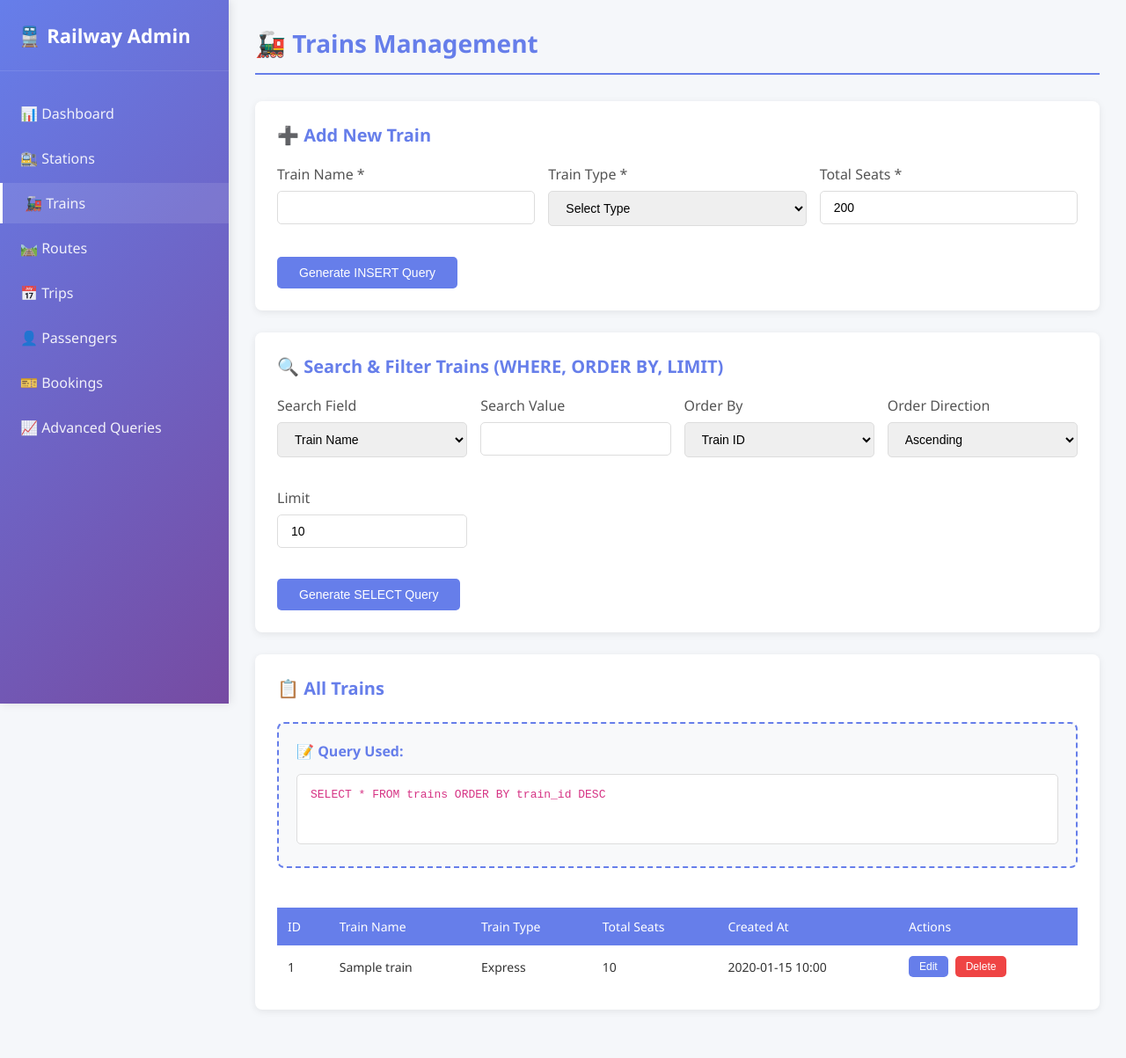
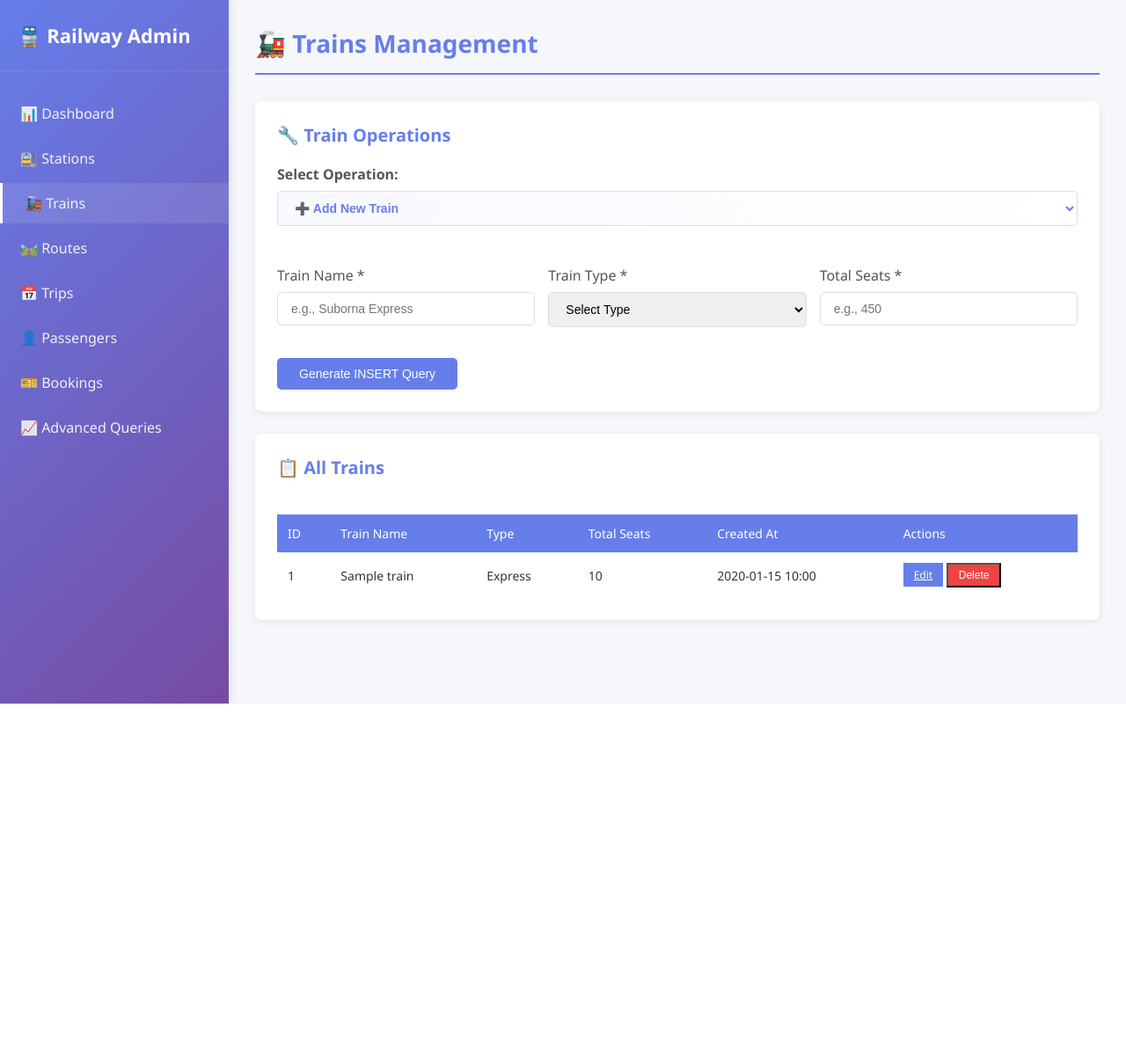
Before and after one commit to Abhijeet-Deb-Nath/Railway-Lite-Web, a PHP site: page /pages/trains.php in a window 1280 px wide. Shown: the whole page at 88% size. After the commit the page ends 800 px from the top, so only its background shows below. Run offline with PHP 8.4, Linux system fonts and the light colour scheme; tables that the repository leaves empty hold one stand-in row (values such as "Sample post").

Commit message:
train page polished

```diff
--- a/pages/trains.php
+++ b/pages/trains.php
@@ -4,13 +4,23 @@ $pageTitle = 'Trains';
 
 $message = '';
 $generatedQuery = '';
+$executedQuery = '';
 $action = '';
+$showQueryBox = false;
+$currentOperation = 'create'; // Default tab
+$search_results = null;
 
+// Get all train types for dropdown
+$train_types = ['Express', 'Intercity', 'Local', 'Mail'];
+
+// Handle form submissions
 if ($_SERVER['REQUEST_METHOD'] == 'POST') {
     $action = $_POST['action'] ?? '';
+    $currentOperation = $_POST['operation'] ?? 'create'; // Remember which tab was active
 
     if ($action == 'generate') {
         $operation = $_POST['operation'] ?? '';
+        $showQueryBox = true;
 
         if ($operation == 'create') {
             $train_name = escapeString($conn, $_POST['train_name']);
@@ -30,33 +40,61 @@ if ($_SERVER['REQUEST_METHOD'] == 'POST') {
             $generatedQuery = "DELETE FROM trains WHERE train_id=$train_id";
         }
         elseif ($operation == 'search') {
-            $search_field = $_POST['search_field'];
-            $search_value = escapeString($conn, $_POST['search_value']);
+            $train_type = $_POST['train_type'] ?? '';
             $order_by = $_POST['order_by'] ?? 'train_id';
             $order_dir = $_POST['order_dir'] ?? 'ASC';
             $limit = (int)($_POST['limit'] ?? 10);
 
-            if ($search_field == 'train_type') {
-                $generatedQuery = "SELECT * FROM trains WHERE $search_field = '$search_value' ORDER BY $order_by $order_dir LIMIT $limit";
+            if (!empty($train_type)) {
+                $generatedQuery = "SELECT * FROM trains WHERE train_type = '$train_type' ORDER BY $order_by $order_dir LIMIT $limit";
             } else {
-                $generatedQuery = "SELECT * FROM trains WHERE $search_field LIKE '%$search_value%' ORDER BY $order_by $order_dir LIMIT $limit";
+                $generatedQuery = "SELECT * FROM trains ORDER BY $order_by $order_dir LIMIT $limit";
             }
         }
     }
     elseif ($action == 'execute' && !empty($_POST['query'])) {
         $generatedQuery = $_POST['query'];
+        $executedQuery = $generatedQuery;
+        $showQueryBox = true;
         $result = executeQuery($conn, $generatedQuery);
 
         if ($result['success']) {
             $message = '<div class="alert alert-success">✓ Query executed successfully!</div>';
+
+            // For INSERT/UPDATE/DELETE - redirect to refresh list
+            if (stripos($generatedQuery, 'INSERT') === 0 ||
+                stripos($generatedQuery, 'UPDATE') === 0 ||
+                stripos($generatedQuery, 'DELETE') === 0) {
+                header("Location: trains.php?success=1");
+                exit;
+            }
+            // For SELECT - execute and show results
+            elseif (stripos($generatedQuery, 'SELECT') === 0) {
+                $search_results = $conn->query($generatedQuery);
+            }
         } else {
             $message = '<div class="alert alert-error">✗ Error: ' . $result['error'] . '</div>';
         }
     }
 }
 
+// Check for redirect success message
+if (isset($_GET['success'])) {
+    $message = '<div class="alert alert-success">✓ Operation completed successfully!</div>';
+}
+
+// Get all trains for display
 $sql_view = "SELECT * FROM trains ORDER BY train_id DESC";
-$trains_result = $conn->query($sql_view);
+$trains_result = $search_results ?? $conn->query($sql_view);
+$list_title = $search_results ? "Search Results" : "All Trains";
+
+// Get train for edit if edit_id is provided
+$edit_train = null;
+if (isset($_GET['edit_id'])) {
+    $edit_id = (int)$_GET['edit_id'];
+    $edit_result = $conn->query("SELECT * FROM trains WHERE train_id = $edit_id");
+    $edit_train = $edit_result->fetch_assoc();
+}
 ?>
 <?php include '../includes/header.php'; ?>
 <?php include '../includes/sidebar.php'; ?>
@@ -68,14 +106,26 @@ $trains_result = $conn->query($sql_view);
 
     <?php echo $message; ?>
 
+    <!-- Single Operations Card -->
     <div class="card">
-        <h2>➕ Add New Train</h2>
-        <form method="POST" action="">
+        <h2>🔧 Train Operations</h2>
+
+        <!-- Operation Selector -->
+        <div class="form-group">
+            <label><strong>Select Operation:</strong></label>
+            <select id="operation-selector" onchange="switchOperation(this.value)" class="operation-select">
+                <option value="create" <?php echo $currentOperation == 'create' ? 'selected' : ''; ?>>➕ Add New Train</option>
+                <option value="search" <?php echo $currentOperation == 'search' ? 'selected' : ''; ?>>🔍 Search & Filter Trains</option>
+            </select>
+        </div>
+
+        <!-- CREATE Operation Form -->
+        <form method="POST" action="" id="form-create" style="display: <?php echo $currentOperation == 'create' ? 'block' : 'none'; ?>;">
             <input type="hidden" name="operation" value="create">
             <div class="form-row">
                 <div class="form-group">
                     <label>Train Name *</label>
-                    <input type="text" name="train_name" required>
+                    <input type="text" name="train_name" required placeholder="e.g., Suborna Express">
                 </div>
                 <div class="form-group">
                     <label>Train Type *</label>
@@ -89,11 +139,11 @@ $trains_result = $conn->query($sql_view);
                 </div>
                 <div class="form-group">
                     <label>Total Seats *</label>
-                    <input type="number" name="total_seats" value="200" min="1" required>
+                    <input type="number" name="total_seats" required min="1" placeholder="e.g., 450">
                 </div>
             </div>
 
-            <?php if ($generatedQuery && $_POST['operation'] == 'create'): ?>
+            <?php if ($showQueryBox && isset($_POST['operation']) && $_POST['operation'] == 'create'): ?>
             <div class="query-section">
                 <h3>📝 Generated SQL Query:</h3>
                 <textarea class="query-box" name="query" readonly><?php echo $generatedQuery; ?></textarea>
@@ -108,23 +158,20 @@ $trains_result = $conn->query($sql_view);
             </div>
             <?php endif; ?>
         </form>
-    </div>
 
-    <div class="card">
-        <h2>🔍 Search & Filter Trains (WHERE, ORDER BY, LIMIT)</h2>
-        <form method="POST" action="">
+        <!-- SEARCH Operation Form -->
+        <form method="POST" action="" id="form-search" style="display: <?php echo $currentOperation == 'search' ? 'block' : 'none'; ?>;">
             <input type="hidden" name="operation" value="search">
             <div class="form-row">
                 <div class="form-group">
-                    <label>Search Field</label>
-                    <select name="search_field">
-                        <option value="train_name">Train Name</option>
-                        <option value="train_type">Train Type</option>
+                    <label>Filter by Train Type</label>
+                    <select name="train_type">
+                        <option value="">-- Select Type (or All) --</option>
+                        <option value="Express">Express</option>
+                        <option value="Intercity">Intercity</option>
+                        <option value="Local">Local</option>
+                        <option value="Mail">Mail</option>
                     </select>
-                </div>
-                <div class="form-group">
-                    <label>Search Value</label>
-                    <input type="text" name="search_value" required>
                 </div>
                 <div class="form-group">
                     <label>Order By</label>
@@ -133,6 +180,7 @@ $trains_result = $conn->query($sql_view);
                         <option value="train_name">Train Name</option>
                         <option value="train_type">Train Type</option>
                         <option value="total_seats">Total Seats</option>
+                        <option value="created_at">Created Date</option>
                     </select>
                 </div>
                 <div class="form-group">
@@ -144,17 +192,23 @@ $trains_result = $conn->query($sql_view);
                 </div>
                 <div class="form-group">
                     <label>Limit</label>
-                    <input type="number" name="limit" value="10" min="1" max="100">
+                    <select name="limit">
+                        <option value="5">5</option>
+                        <option value="10" selected>10</option>
+                        <option value="20">20</option>
+                        <option value="50">50</option>
+                        <option value="100">100</option>
+                    </select>
                 </div>
             </div>
 
-            <?php if ($generatedQuery && $_POST['operation'] == 'search'): ?>
+            <?php if ($showQueryBox && isset($_POST['operation']) && $_POST['operation'] == 'search'): ?>
             <div class="query-section">
                 <h3>📝 Generated SQL Query:</h3>
                 <textarea class="query-box" name="query" readonly><?php echo $generatedQuery; ?></textarea>
             </div>
             <div class="btn-group">
-                <button type="submit" name="action" value="execute" class="btn btn-success">✓ Execute Search</button>
+                <button type="submit" name="action" value="execute" class="btn btn-success">✓ Execute Query</button>
                 <button type="submit" name="action" value="generate" class="btn btn-secondary">🔄 Regenerate</button>
             </div>
             <?php else: ?>
@@ -165,40 +219,118 @@ $trains_result = $conn->query($sql_view);
         </form>
     </div>
 
+    <script>
+    // Switch operation tabs
+    function switchOperation(operation) {
+        document.getElementById('form-create').style.display = 'none';
+        document.getElementById('form-search').style.display = 'none';
+        document.getElementById('form-' + operation).style.display = 'block';
+    }
+
+    // On page load, show the correct tab based on server state
+    window.addEventListener('DOMContentLoaded', function() {
+        var currentOp = '<?php echo $currentOperation; ?>';
+        switchOperation(currentOp);
+        document.getElementById('operation-selector').value = currentOp;
+    });
+    </script>
+
+    <!-- Update Train -->
+    <?php if ($edit_train): ?>
     <div class="card">
-        <h2>📋 All Trains</h2>
+        <h2>✏️ Update Train #<?php echo $edit_train['train_id']; ?></h2>
+        <form method="POST" action="">
+            <input type="hidden" name="operation" value="update">
+            <input type="hidden" name="train_id" value="<?php echo $edit_train['train_id']; ?>">
+            <div class="form-row">
+                <div class="form-group">
+                    <label>Train Name *</label>
+                    <input type="text" name="train_name" value="<?php echo $edit_train['train_name']; ?>" required>
+                </div>
+                <div class="form-group">
+                    <label>Train Type *</label>
+                    <select name="train_type" required>
+                        <option value="Express" <?php echo $edit_train['train_type'] == 'Express' ? 'selected' : ''; ?>>Express</option>
+                        <option value="Intercity" <?php echo $edit_train['train_type'] == 'Intercity' ? 'selected' : ''; ?>>Intercity</option>
+                        <option value="Local" <?php echo $edit_train['train_type'] == 'Local' ? 'selected' : ''; ?>>Local</option>
+                        <option value="Mail" <?php echo $edit_train['train_type'] == 'Mail' ? 'selected' : ''; ?>>Mail</option>
+                    </select>
+                </div>
+                <div class="form-group">
+                    <label>Total Seats *</label>
+                    <input type="number" name="total_seats" value="<?php echo $edit_train['total_seats']; ?>" required min="1">
+                </div>
+            </div>
+
+            <?php if ($showQueryBox && isset($_POST['operation']) && $_POST['operation'] == 'update'): ?>
             <div class="query-section">
-            <h3>📝 Query Used:</h3>
-            <textarea class="query-box" readonly><?php echo $sql_view; ?></textarea>
+                <h3>📝 Generated SQL Query:</h3>
+                <textarea class="query-box" name="query" readonly><?php echo $generatedQuery; ?></textarea>
             </div>
+            <div class="btn-group">
+                <button type="submit" name="action" value="execute" class="btn btn-success">✓ Execute Query</button>
+                <button type="submit" name="action" value="generate" class="btn btn-secondary">🔄 Regenerate</button>
+                <a href="trains.php" class="btn btn-secondary">Cancel</a>
+            </div>
+            <?php else: ?>
+            <div class="btn-group">
+                <button type="submit" name="action" value="generate" class="btn btn-primary">Generate UPDATE Query</button>
+                <a href="trains.php" class="btn btn-secondary">Cancel</a>
+            </div>
+            <?php endif; ?>
+        </form>
+    </div>
+    <?php endif; ?>
+
+    <!-- Executed Query Display -->
+    <?php if (!empty($executedQuery)): ?>
+    <div class="card">
+        <h2>✅ Executed Query</h2>
+        <div class="query-section">
+            <textarea class="query-box" readonly><?php echo $executedQuery; ?></textarea>
+        </div>
+    </div>
+    <?php endif; ?>
+
+    <!-- Trains List (All or Filtered) -->
+    <div class="card">
+        <h2>📋 <?php echo $list_title; ?></h2>
         <div class="table-wrapper">
             <table>
                 <thead>
                     <tr>
                         <th>ID</th>
                         <th>Train Name</th>
-                        <th>Train Type</th>
+                        <th>Type</th>
                         <th>Total Seats</th>
                         <th>Created At</th>
                         <th>Actions</th>
                     </tr>
                 </thead>
                 <tbody>
-                    <?php if($trains_result->num_rows > 0): ?>
-                        <?php while($row = $trains_result->fetch_assoc()): ?>
+                    <?php
+                    if ($trains_result->num_rows > 0):
+                        while($row = $trains_result->fetch_assoc()):
+                    ?>
                     <tr>
                         <td><?php echo $row['train_id']; ?></td>
                         <td><?php echo $row['train_name']; ?></td>
                         <td><?php echo $row['train_type']; ?></td>
                         <td><?php echo $row['total_seats']; ?></td>
                         <td><?php echo date('Y-m-d H:i', strtotime($row['created_at'])); ?></td>
-                            <td class="action-buttons">
-                                <button onclick="editTrain(<?php echo htmlspecialchars(json_encode($row)); ?>)" class="btn btn-primary btn-small">Edit</button>
-                                <button onclick="deleteTrain(<?php echo $row['train_id']; ?>, '<?php echo $row['train_name']; ?>')" class="btn btn-danger btn-small">Delete</button>
+                        <td>
+                            <a href="?edit_id=<?php echo $row['train_id']; ?>" class="btn-small btn-primary">Edit</a>
+                            <form method="POST" style="display:inline;" onsubmit="return confirm('Are you sure you want to delete this train?');">
+                                <input type="hidden" name="operation" value="delete">
+                                <input type="hidden" name="train_id" value="<?php echo $row['train_id']; ?>">
+                                <button type="submit" name="action" value="generate" class="btn-small btn-danger">Delete</button>
+                            </form>
                         </td>
                     </tr>
-                        <?php endwhile; ?>
-                    <?php else: ?>
+                    <?php
+                        endwhile;
+                    else:
+                    ?>
                     <tr>
                         <td colspan="6" style="text-align: center;">No trains found</td>
                     </tr>
@@ -208,86 +340,24 @@ $trains_result = $conn->query($sql_view);
         </div>
     </div>
 
-    <div id="editModal" class="modal">
-        <div class="modal-content">
-            <div class="modal-header">
-                <h2>✏️ Edit Train</h2>
+    <!-- Delete Confirmation -->
+    <?php if ($showQueryBox && isset($_POST['operation']) && $_POST['operation'] == 'delete'): ?>
+    <div class="card">
+        <h2>🗑️ Delete Train</h2>
+        <form method="POST" action="">
+            <div class="query-section">
+                <h3>📝 Generated SQL Query:</h3>
+                <textarea class="query-box" name="query" readonly><?php echo $generatedQuery; ?></textarea>
             </div>
-            <form method="POST" action="">
-                <input type="hidden" name="operation" value="update">
-                <input type="hidden" name="train_id" id="edit_train_id">
-                <div class="form-group">
-                    <label>Train Name *</label>
-                    <input type="text" name="train_name" id="edit_train_name" required>
-                </div>
-                <div class="form-group">
-                    <label>Train Type *</label>
-                    <select name="train_type" id="edit_train_type" required>
-                        <option value="Express">Express</option>
-                        <option value="Intercity">Intercity</option>
-                        <option value="Local">Local</option>
-                        <option value="Mail">Mail</option>
-                    </select>
-                </div>
-                <div class="form-group">
-                    <label>Total Seats *</label>
-                    <input type="number" name="total_seats" id="edit_total_seats" min="1" required>
-                </div>
-
+            <p class="warning">⚠️ Warning: This will permanently delete the train and all related records!</p>
             <div class="btn-group">
-                    <button type="submit" name="action" value="generate" class="btn btn-primary">Generate UPDATE Query</button>
-                    <button type="button" onclick="closeModal()" class="btn btn-secondary">Cancel</button>
+                <button type="submit" name="action" value="execute" class="btn btn-danger">✓ Confirm Delete</button>
+                <a href="trains.php" class="btn btn-secondary">Cancel</a>
             </div>
         </form>
     </div>
-    </div>
-
-    <div id="deleteModal" class="modal">
-        <div class="modal-content">
-            <div class="modal-header">
-                <h2>🗑️ Delete Train</h2>
-            </div>
-            <form method="POST" action="">
-                <input type="hidden" name="operation" value="delete">
-                <input type="hidden" name="train_id" id="delete_train_id">
-                <p>Are you sure you want to delete train: <strong id="delete_train_name"></strong>?</p>
-
-                <div class="btn-group">
-                    <button type="submit" name="action" value="generate" class="btn btn-primary">Generate DELETE Query</button>
-                    <button type="button" onclick="closeModal()" class="btn btn-secondary">Cancel</button>
-                </div>
-            </form>
-        </div>
-    </div>
+    <?php endif; ?>
 
 </div>
 
-<script>
-function editTrain(train) {
-    document.getElementById('edit_train_id').value = train.train_id;
-    document.getElementById('edit_train_name').value = train.train_name;
-    document.getElementById('edit_train_type').value = train.train_type;
-    document.getElementById('edit_total_seats').value = train.total_seats;
-    document.getElementById('editModal').classList.add('active');
-}
-
-function deleteTrain(id, name) {
-    document.getElementById('delete_train_id').value = id;
-    document.getElementById('delete_train_name').textContent = name;
-    document.getElementById('deleteModal').classList.add('active');
-}
-
-function closeModal() {
-    document.querySelectorAll('.modal').forEach(modal => {
-        modal.classList.remove('active');
-    });
-}
-
-window.onclick = function(event) {
-    if (event.target.classList.contains('modal')) {
-        closeModal();
-    }
-}
-</script>
-
 <?php include '../includes/footer.php'; ?>
```
Also changed, not shown: STATION_PATTERN.md (added, +100 -0 lines), pages/bookings.php (+4 -3 lines), pages/passengers.php (+16 -5 lines), pages/routes.php (+11 -5 lines), pages/trips.php (+5 -4 lines). Lines whose indentation alone changed are shown as unchanged.
